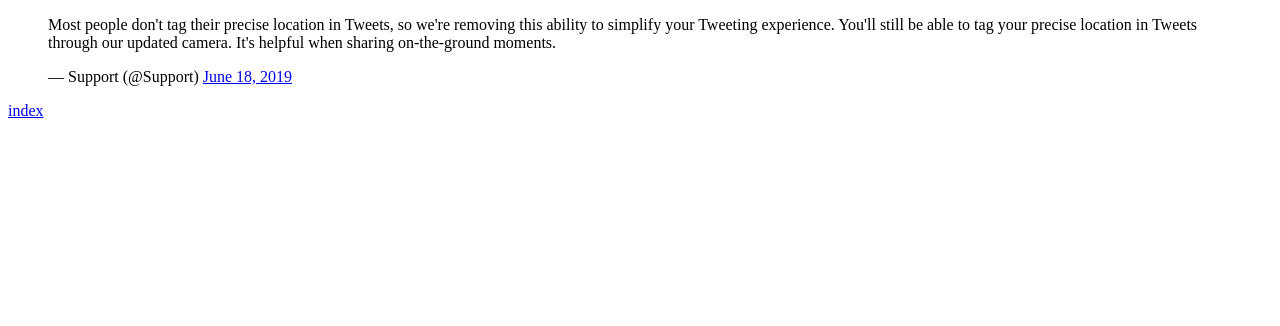
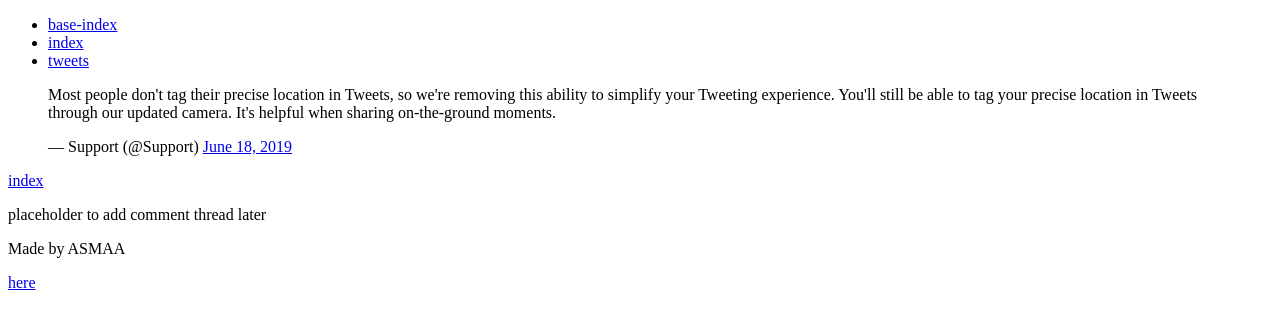
Before and after one commit to Asmaa-cat-girl/My_First_Portfolio, a plain HTML site: page html_basic/tweets.html in a window 1280 px wide. Drawn offline with Linux system fonts and the light colour scheme.

Commit message:
Update tweets.html

```diff
--- a/html_basic/tweets.html
+++ b/html_basic/tweets.html
@@ -6,13 +6,34 @@
     <title>Document</title>
 </head>
 <body>
-    <blockquote class="twitter-tweet">
-        <p lang="en" dir="ltr">Most people don&#39;t tag their precise location in Tweets, so we&#39;re removing this
-            ability to simplify your Tweeting experience. You&#39;ll still be able to tag your precise location in Tweets
-            through our updated camera. It&#39;s helpful when sharing on-the-ground moments.</p>&mdash; Support (@Support)
-        <a href="https://twitter.com/Support/status/1141039841993355264?ref_src=twsrc%5Etfw">June 18, 2019</a>
-    </blockquote>
-    <script async src="https://platform.twitter.com/widgets.js" charset="utf-8"></script>
-    <a href="index.html">index</a>
+    <header>
+        <ul>
+            <li><a href="base_index.html">base-index</a></li>
+            <li><a href="index.html">index</a></li>
+            <li><a href="tweets.html">tweets</a></li>
+        </ul>
+    </header>
+    <main>
+        <article>
+            <blockquote class="twitter-tweet">
+                <p lang="en" dir="ltr">Most people don&#39;t tag their precise location in Tweets, so we&#39;re removing
+                    this
+                    ability to simplify your Tweeting experience. You&#39;ll still be able to tag your precise location
+                    in Tweets
+                    through our updated camera. It&#39;s helpful when sharing on-the-ground moments.</p>&mdash; Support
+                (@Support)
+                <a href="https://twitter.com/Support/status/1141039841993355264?ref_src=twsrc%5Etfw">June 18, 2019</a>
+            </blockquote>
+            <script async src="https://platform.twitter.com/widgets.js" charset="utf-8"></script>
+            <a href="index.html">index</a>
+        </article>
+        <aside>
+            <p>placeholder to add comment thread later</p>
+        </aside>
+    </main>
+    <footer>
+        <p>Made by ASMAA</p> <a href="<ANY LINK>" target="https://i.ibb.co/gTDZZT8/ALX-Logo-07.png">here</a>
+    </footer>
+
 </body>
 </html>
```
